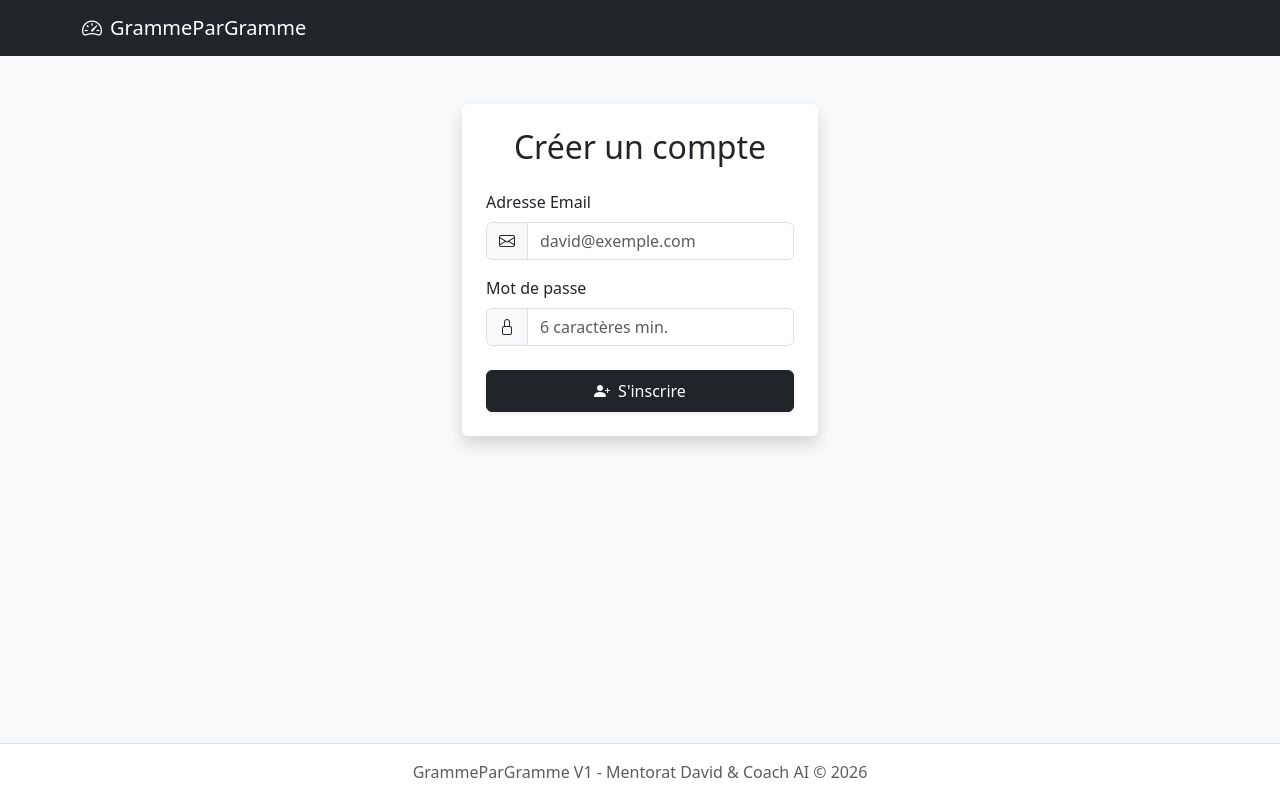
After one commit to Davidb25/grammepargramme, a PHP site: template views/register.php in a window 1280 px wide. The commit adds this page. Run offline with PHP 8.4, Linux system fonts and the light colour scheme; the template is opened without the code that fills it, so the values that code supplies are empty; a stand-in replaces the project's code that opens the database connection.

Commit message:
Mise en place de l'architecture MVC d'authentification avec Bootstrap 5 et succès du premier enregistrement utilisateur en BDD

```diff
--- /dev/null
+++ b/views/register.php
@@ -0,0 +1,49 @@
+<?php
+// views/register.php
+// Ce fichier sera inclus entre le header et le footer via le contrôleur
+?>
+
+<div class="row justify-content-center mt-5">
+    <div class="col-md-6 col-lg-4">
+        <div class="card shadow border-0">
+            <div class="card-body p-4">
+                <h2 class="text-center mb-4 font-weight-bold text-dark">Créer un compte</h2>
+
+                <!-- Affichage des alertes Bootstrap si elles existent -->
+                <?php if (!empty($error)): ?>
+                    <div class="alert alert-danger" role="alert">
+                        <i class="bi bi-exclamation-triangle-fill me-2"></i><?php echo htmlspecialchars($error); ?>
+                    </div>
+                <?php endif; ?>
+
+                <?php if (!empty($success)): ?>
+                    <div class="alert alert-success" role="alert">
+                        <i class="bi bi-check-circle-fill me-2"></i><?php echo htmlspecialchars($success); ?>
+                    </div>
+                <?php endif; ?>
+
+                <form action="index.php?action=register" method="POST">
+                    <div class="mb-3">
+                        <label for="email" class="form-label">Adresse Email</label>
+                        <div class="input-group">
+                            <span class="input-group-text"><i class="bi bi-envelope"></i></span>
+                            <input type="email" class="form-control" id="email" name="email" required placeholder="david@exemple.com">
+                        </div>
+                    </div>
+
+                    <div class="mb-4">
+                        <label for="password" class="form-label">Mot de passe</label>
+                        <div class="input-group">
+                            <span class="input-group-text"><i class="bi bi-lock"></i></span>
+                            <input type="password" class="form-control" id="password" name="password" required placeholder="6 caractères min.">
+                        </div>
+                    </div>
+
+                    <button type="submit" class="btn btn-dark w-100 py-2 shadow-sm">
+                        <i class="bi bi-person-plus-fill me-2"></i>S'inscrire
+                    </button>
+                </form>
+            </div>
+        </div>
+    </div>
+</div>
```
Also changed, not shown: controllers/AuthController.php (added, +47 -0 lines), index.php (+17 -20 lines).
